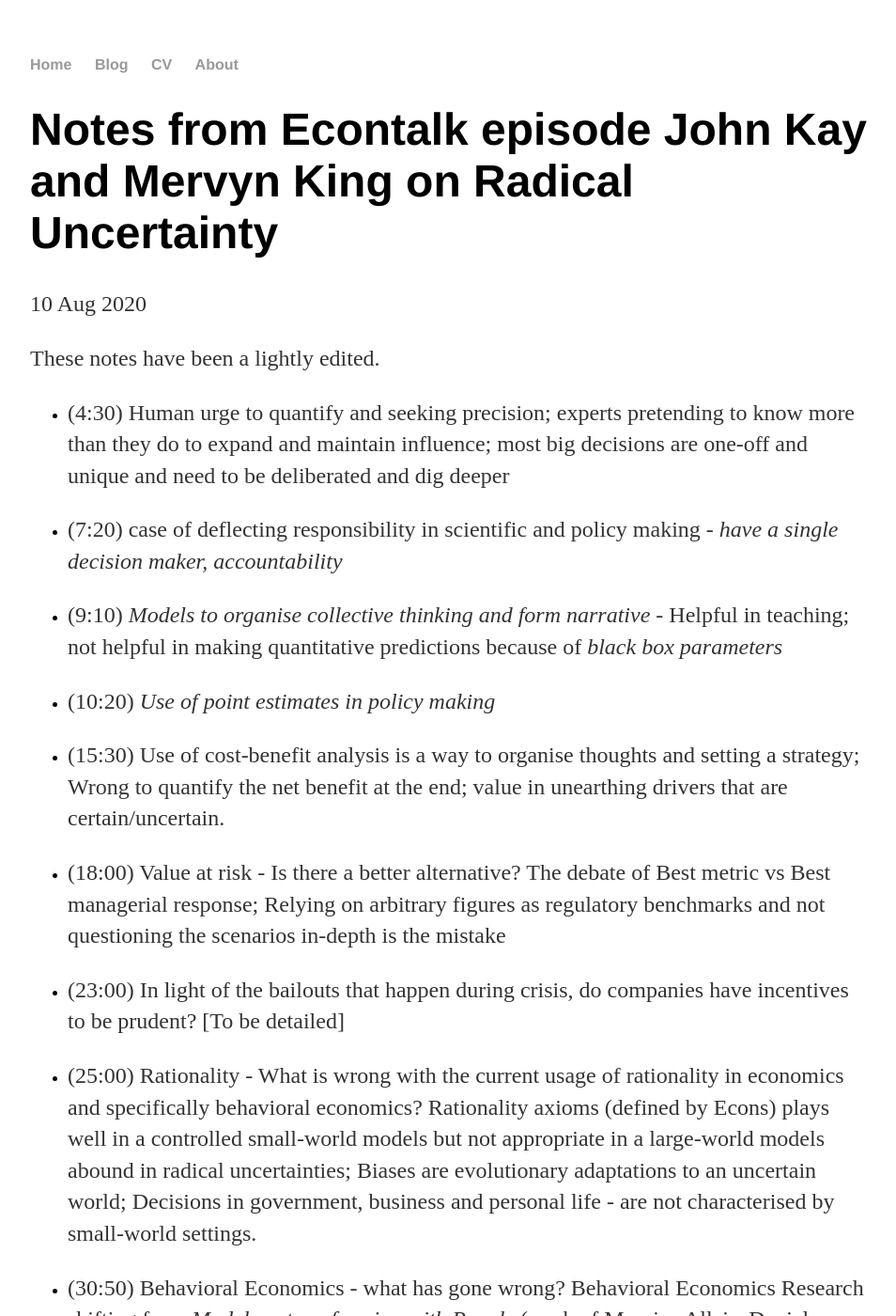
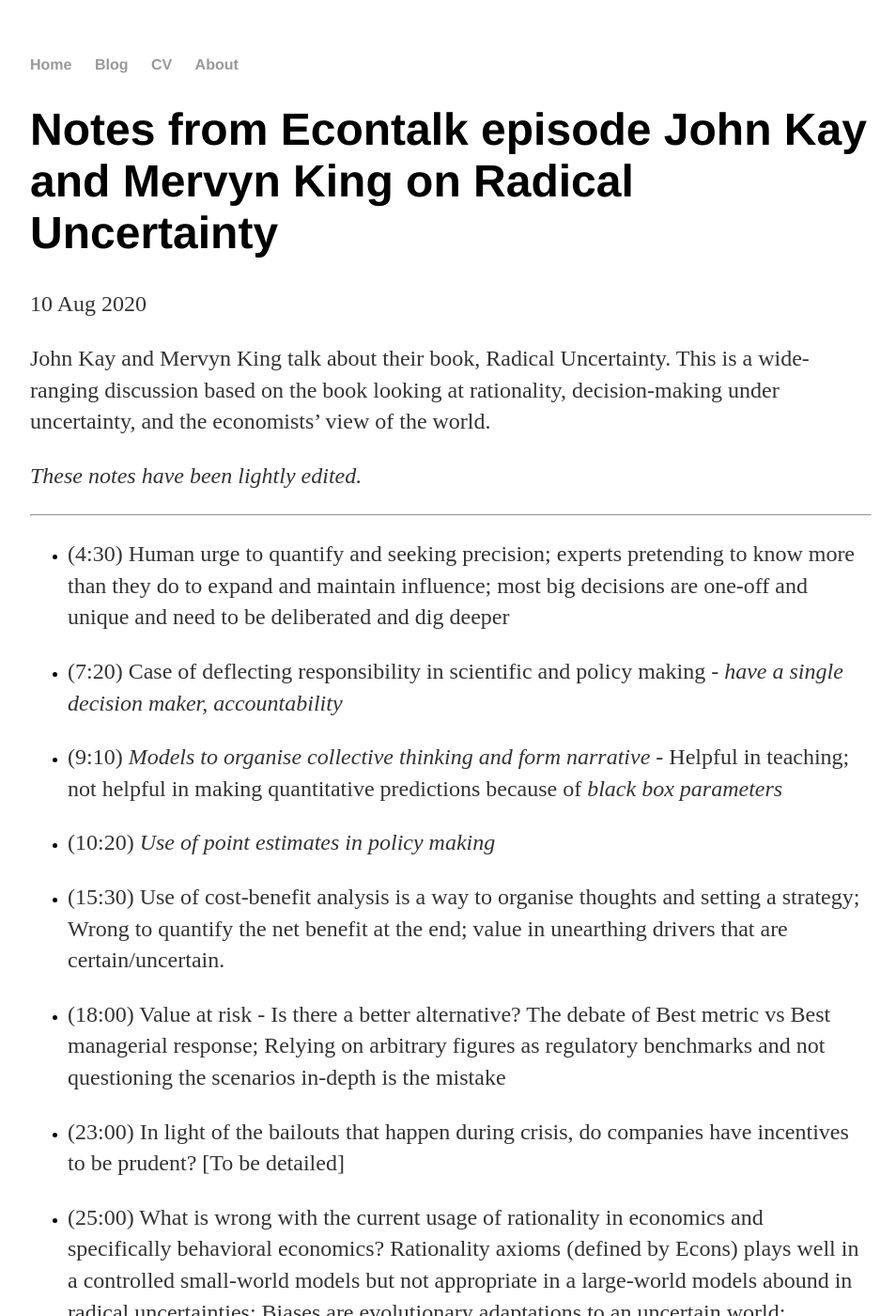
Before and after one commit to das-pratik/das-pratik.github.io, a Jekyll site: the page built from _posts/2020-08-10-radical-uncertainty.md, in a window 1280 px wide and 1400 px high. Shown: the whole window at 94% size, without its empty margins (160-1114 px from the left). Built offline with Jekyll 4.4.1, drawn with Linux system fonts in a browser that asks for light colours; some of the changed text lies outside the part shown.

Commit message:
Format radical-uncertainty post

```diff
--- a/_posts/2020-08-10-radical-uncertainty.md
+++ b/_posts/2020-08-10-radical-uncertainty.md
@@ -5,12 +5,15 @@
 categories: decision-making podcast-notes economics
 ---
 
-These notes have been a lightly edited.
+John Kay and Mervyn King talk about their book, Radical Uncertainty. This is a wide-ranging discussion based on the book looking at rationality, decision-making under uncertainty, and the economists' view of the world.
 
+*These notes have been lightly edited.*
+
+---
 
 * (4:30) Human urge to quantify and seeking precision; experts pretending to know more than they do to expand and maintain influence; most big decisions are one-off and unique and need to be deliberated and dig deeper
 
-* (7:20) case of deflecting responsibility in scientific and policy making - *have a single decision maker, accountability*
+* (7:20) Case of deflecting responsibility in scientific and policy making - *have a single decision maker, accountability*
 
 * (9:10) *Models to organise collective thinking and form narrative* - Helpful in teaching; not helpful in making quantitative predictions because of *black box parameters*
 
@@ -33,9 +36,9 @@
 
 *  (46:15) Fast-and-frugal decision making and power of rules-of-thumb in crisis environment by *Gerd Gigerenzer* vs. simulated setting; Computers are great at solving well-defined, scoped problems at lightning speed whereas human minds have the capacity of making leaps of imagination to deal and solve ill-defined problems
 
-* (49:56) decisions/reality as opaque; Do humans have a natural inclination to think of (ill-defined) mysteries as (well-defined) puzzles; or do we despise certainty (groundhog day) and like uncertainty (elements of surprise) in everyday life?
+* (49:56) Decisions/reality as opaque; Do humans have a natural inclination to think of (ill-defined) mysteries as (well-defined) puzzles; or do we despise certainty (groundhog day) and like uncertainty (elements of surprise) in everyday life?
 
-*  (52:21) managing risk and embracing uncertainty; Keynes and Knight called out the distinction between risk and uncertainty.
+*  (52:21) Managing risk and embracing uncertainty; Keynes and Knight called out the distinction between risk and uncertainty.
 
 * (56:40) What is wrong with the as-if assumptions made by Chicago school of thought; equating economics to physics as a field with equations and data but not applying the self-correcting behaviour of improving knowledge (found in physics).
 
```
Also changed, not shown: other parts of _posts/2020-08-10-radical-uncertainty.md (+2 -2 lines).
